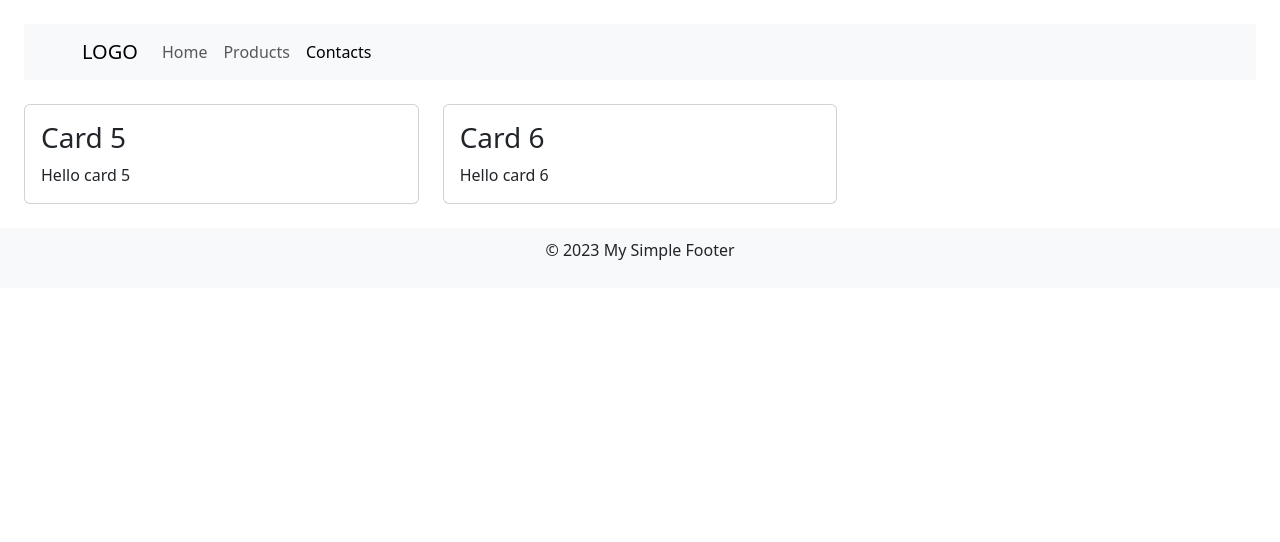
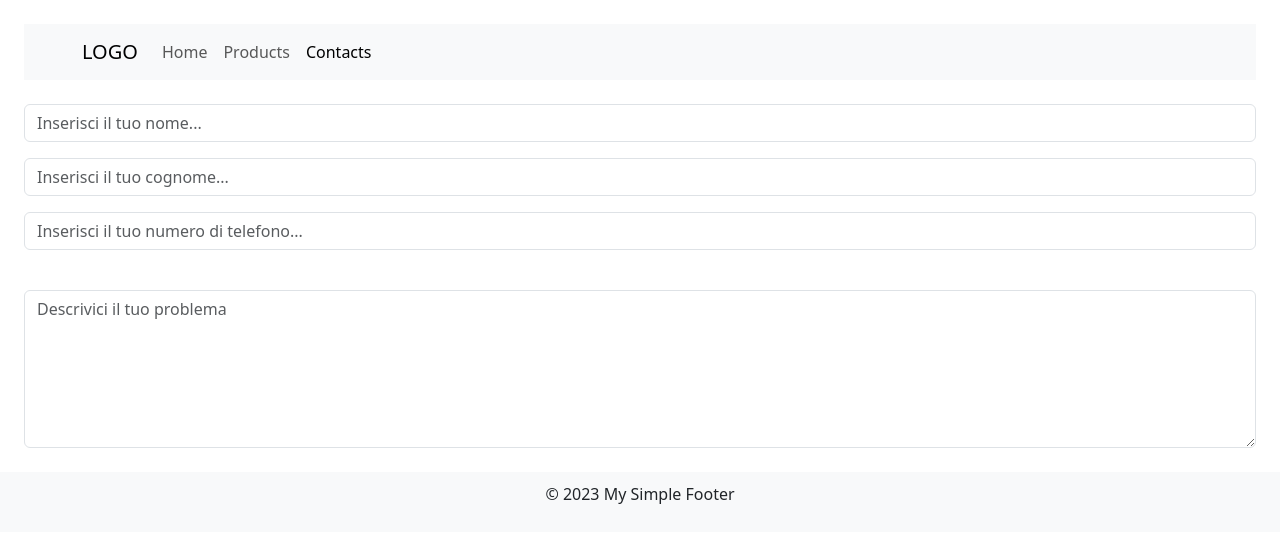
Before and after one commit to alessandrofalcoo/react-router, a React (Vite) app: page /contacts in a window 1280 px wide. Shown: the top 542 px of the page. Built offline with nearby package versions, Linux system fonts and the light colour scheme.

Commit message:
add Product page and implement routing; update Contacts and Homepage layouts

```diff
--- a/src/App.jsx
+++ b/src/App.jsx
@@ -3,6 +3,7 @@ import Homepage from "./pages/Homepage"
 import Contacts from "./pages/Contacts"
 import Products from "./pages/Products"
 import defaultLayout from "./layout/defaultLayout"
+import Product from "./pages/Product"
 
 function App() {
 
@@ -13,7 +14,7 @@ function App() {
           <Route Component={defaultLayout}>
             <Route path="/" Component={Homepage} />
             <Route path="/products" Component={Products} />
-            <Route path="/products" />
+            <Route path="/products/:id" Component={Product} />
             <Route path="/contacts" Component={Contacts} />
 
           </Route>
--- a/src/pages/Contacts.jsx
+++ b/src/pages/Contacts.jsx
@@ -3,24 +3,47 @@ export default function Contacts() {
     return (
         <>
             <main className="m-4">
-                <div className="row">
-                    <div className="col-4">
-                        <div className="card">
-                            <div className="card-body">
-                                <h3 className="card-title">Card 5</h3>
-                                <p className="card-text">Hello card 5</p>
-                            </div>
+                <form>
+                    <div className="mb-3">
+                        <input
+                            type="text"
+                            className="form-control"
+                            name=""
+                            id=""
+                            aria-describedby="helpId"
+                            placeholder="Inserisci il tuo nome..."
+                        />
+                    </div>
+                    <div className="mb-3">
+                        <input
+                            type="text"
+                            className="form-control"
+                            name=""
+                            id=""
+                            aria-describedby="helpId"
+                            placeholder="Inserisci il tuo cognome..."
+                        />
+                    </div>
+                    <div className="mb-3">
+                        <input
+                            type="number"
+                            className="form-control"
+                            name=""
+                            id=""
+                            aria-describedby="helpId"
+                            placeholder="Inserisci il tuo numero di telefono..."
+                        />
+                    </div>
+                    <div className="mb-3">
+                        <div className="mb-3">
+                            <label for="" className="form-label"></label>
+                            <textarea className="form-control" name="" id="" rows="6" placeholder="Descrivici il tuo problema"></textarea>
                         </div>
+
                     </div>
-                    <div className="col-4">
-                        <div className="card">
-                            <div className="card-body">
-                                <h3 className="card-title">Card 6</h3>
-                                <p className="card-text">Hello card 6</p>
-                            </div>
-                        </div>
-                    </div>
-                </div>
+
+                </form>
+
 
             </main>
 
--- a/src/pages/Homepage.jsx
+++ b/src/pages/Homepage.jsx
@@ -3,24 +3,12 @@ export default function Homepage() {
     return (
         <>
             <main className="m-4">
-                <div className="row">
-                    <div className="col-4">
-                        <div className="card">
-                            <div className="card-body">
-                                <h3 className="card-title">Card 1</h3>
-                                <p className="card-text">Hello card 1</p>
-                            </div>
-                        </div>
-                    </div>
-                    <div className="col-4">
-                        <div className="card">
-                            <div className="card-body">
-                                <h3 className="card-title">Card 2</h3>
-                                <p className="card-text">Hello card 2</p>
-                            </div>
-                        </div>
-                    </div>
-                </div>
+                <main className="m-4 text-center">
+                    <h1>Welcome to Our Website</h1>
+                    <p>We are glad to have you here. Explore and enjoy!</p>
+                    <h2>Lorem ipsum dolor sit.</h2>
+                    <p>Lorem, ipsum dolor sit amet consectetur adipisicing elit. Ab ipsam sed pariatur eaque quis totam accusamus consequatur voluptatibus at voluptate molestiae nulla, illo inventore recusandae magni deserunt tempora asperiores cum veniam rem eos nihil autem voluptatem! Tenetur quas culpa qui vero molestias id eligendi, reiciendis aspernatur velit nulla nam labore mollitia explicabo magnam nemo doloremque adipisci dolore sed quidem sapiente officiis ipsa? Distinctio rerum soluta inventore blanditiis numquam ipsa quia suscipit corrupti saepe omnis cum sunt minima laborum, vitae explicabo consequatur obcaecati aut similique tempore eos necessitatibus beatae quos earum perspiciatis. Blanditiis itaque incidunt nemo nam necessitatibus optio quam a?</p>
+                </main>
 
             </main>
 
--- a/src/pages/Product.jsx
+++ b/src/pages/Product.jsx
@@ -1,10 +1,20 @@
-
-const [product, setProduct] = useState(null)
+import { useEffect, useState } from "react";
+import { useParams } from "react-router";
 
 export default function Product() {
+    const [product, setProduct] = useState(null)
+    const { id } = useParams()
     return (
         <>
+            <main>
+                {
+                    !product ? ('Loading...') : (
+                        <>
 
+                        </>
+                    )
+                }
+            </main>
         </>
     )
 }
--- a/src/pages/Products.jsx
+++ b/src/pages/Products.jsx
@@ -1,25 +1,27 @@
+import { Link } from "react-router"
+import products from "../data/products"
 
 export default function Products() {
     return (
         <>
             <main className="m-4">
                 <div className="row">
-                    <div className="col-4">
-                        <div className="card">
-                            <div className="card-body">
-                                <h3 className="card-title">Card 3</h3>
-                                <p className="card-text">Hello card 3</p>
+                    {products.map(product => (
+                        <div className="col-4" key={product.id}>
+                            <div className="card m-3 p-3">
+                                <div className="card-body">
+                                    <h3 className="card-title">{product.name}</h3>
+                                    <p className="price">{product.price}</p>
+                                    <p className="card-text">{product.description}</p>
+                                    <Link to={'/products/ ' + product.id} type="button"
+                                        class="btn btn-primary">
+                                        Seleziona
+                                    </Link>
+
+                                </div>
                             </div>
                         </div>
-                    </div>
-                    <div className="col-4">
-                        <div className="card">
-                            <div className="card-body">
-                                <h3 className="card-title">Card 4</h3>
-                                <p className="card-text">Hello card 4</p>
-                            </div>
-                        </div>
-                    </div>
+                    ))}
                 </div>
 
             </main>
```
